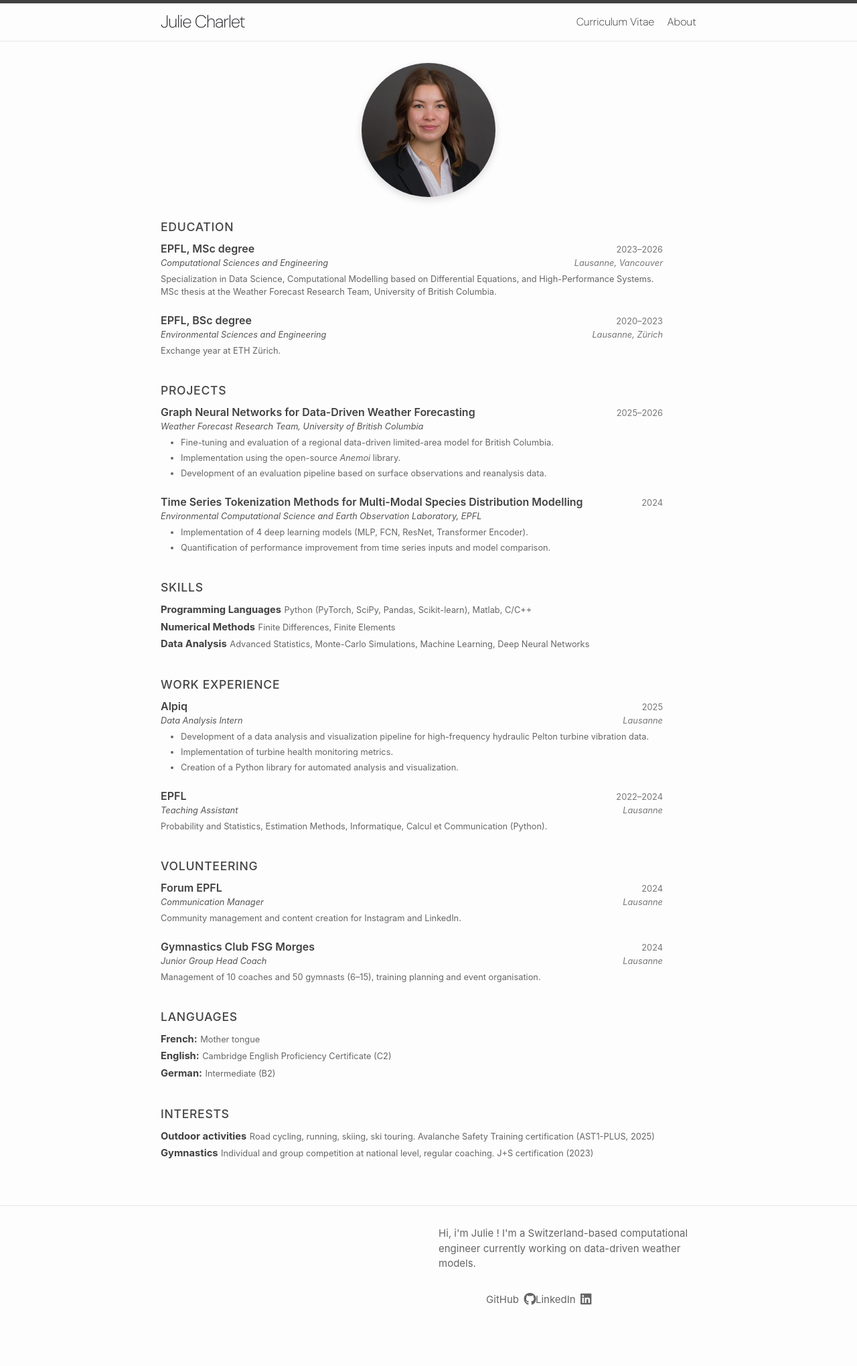
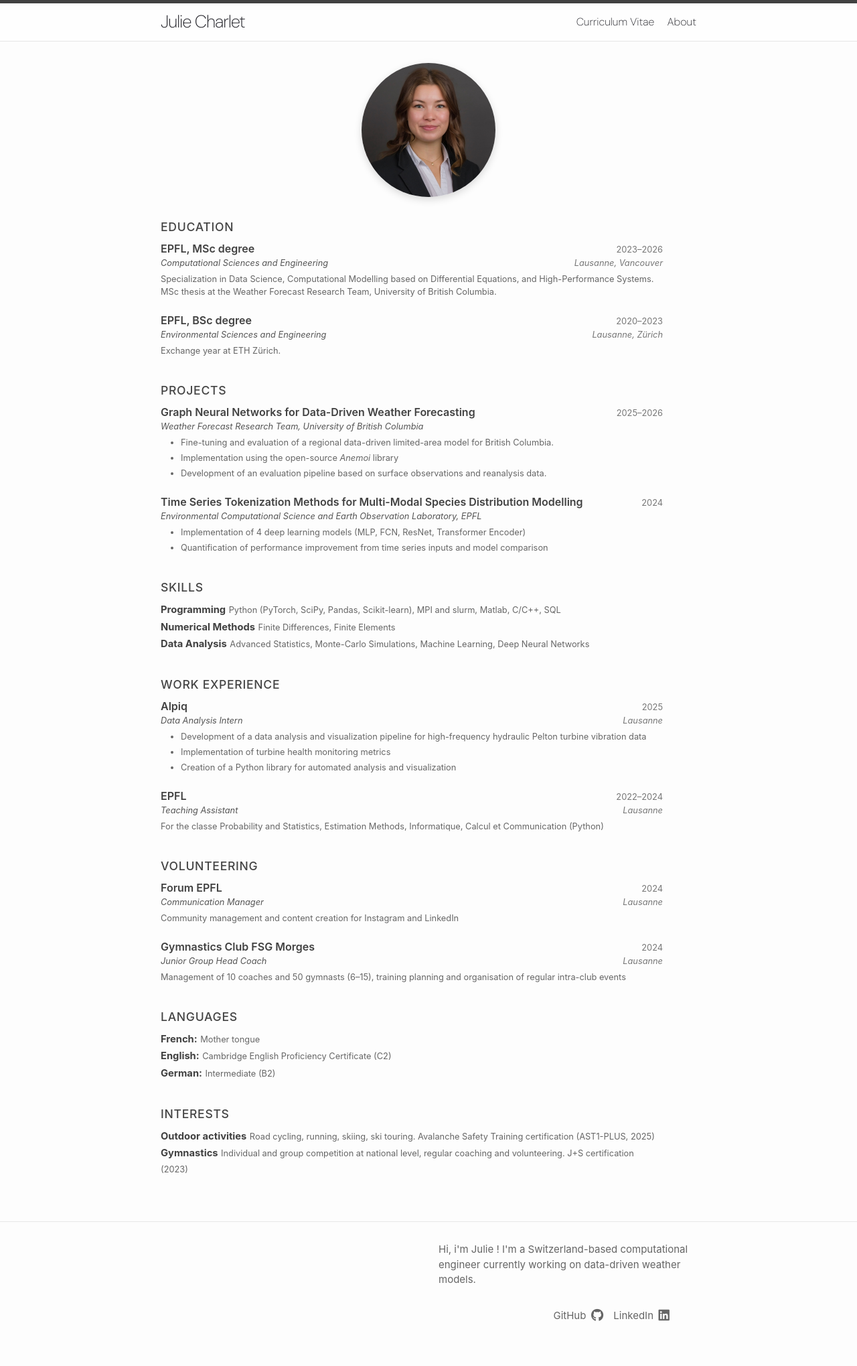
Before and after one commit to chjulie/chjulie.github.io, a Jekyll site: the page built from Curriculum Vitae.markdown, in a window 1280 px wide. Shown: the whole page at 67% size. Built offline with Jekyll 4.4.1, drawn with Linux system fonts in a browser that asks for light colours; before the commit the page ends 2015 px from its top, so only the background shows below that.

```diff
--- a/Curriculum Vitae.markdown
+++ b/Curriculum Vitae.markdown
@@ -53,7 +53,7 @@ layout: base
     </div>
     <ul class="cv-small">
       <li>Fine-tuning and evaluation of a regional data-driven limited-area model for British Columbia.</li>
-      <li>Implementation using the open-source <em>Anemoi</em> library.</li>
+      <li>Implementation using the open-source <em>Anemoi</em> library</li>
       <li>Development of an evaluation pipeline based on surface observations and reanalysis data.</li>
     </ul>
   </div>
@@ -67,8 +67,8 @@ layout: base
       <em><a href="https://www.epfl.ch/labs/eceo/fr/home-fr/" class="cv-link">Environmental Computational Science and Earth Observation Laboratory, EPFL</a></em>
     </div>
     <ul class="cv-small">
-      <li>Implementation of 4 deep learning models (MLP, FCN, ResNet, Transformer Encoder).</li>
-      <li>Quantification of performance improvement from time series inputs and model comparison.</li>
+      <li>Implementation of 4 deep learning models (MLP, FCN, ResNet, Transformer Encoder)</li>
+      <li>Quantification of performance improvement from time series inputs and model comparison</li>
     </ul>
   </div>
 </section>
@@ -78,8 +78,8 @@ layout: base
   <h2>Skills</h2>
 
   <p class="cv-tight">
-    <strong>Programming Languages</strong>
-    <span class="cv-small">Python (PyTorch, SciPy, Pandas, Scikit-learn), Matlab, C/C++</span>
+    <strong>Programming</strong>
+    <span class="cv-small">Python (PyTorch, SciPy, Pandas, Scikit-learn), MPI and slurm, Matlab, C/C++, SQL</span>
   </p>
 
   <p class="cv-tight">
@@ -107,9 +107,9 @@ layout: base
       <span class="cv-right">Lausanne</span>
     </div>
     <ul class="cv-small">
-      <li>Development of a data analysis and visualization pipeline for high-frequency hydraulic Pelton turbine vibration data.</li>
-      <li>Implementation of turbine health monitoring metrics.</li>
-      <li>Creation of a Python library for automated analysis and visualization.</li>
+      <li>Development of a data analysis and visualization pipeline for high-frequency hydraulic Pelton turbine vibration data</li>
+      <li>Implementation of turbine health monitoring metrics</li>
+      <li>Creation of a Python library for automated analysis and visualization</li>
     </ul>
   </div>
 
@@ -123,7 +123,7 @@ layout: base
       <span class="cv-right">Lausanne</span>
     </div>
     <p class="cv-small">
-      Probability and Statistics, Estimation Methods, Informatique, Calcul et Communication (Python).
+      For the classe <it>Probability and Statistics</it>, <it>Estimation Methods</it>, <it>Informatique, Calcul et Communication (Python)</it>
     </p>
   </div>
 </section>
@@ -142,7 +142,7 @@ layout: base
       <span class="cv-right">Lausanne</span>
     </div>
     <p class="cv-small">
-      Community management and content creation for Instagram and LinkedIn.
+      Community management and content creation for Instagram and LinkedIn
     </p>
   </div>
 
@@ -156,7 +156,7 @@ layout: base
       <span class="cv-right">Lausanne</span>
     </div>
     <p class="cv-small">
-      Management of 10 coaches and 50 gymnasts (6–15), training planning and event organisation.
+      Management of 10 coaches and 50 gymnasts (6–15), training planning and organisation of regular intra-club events
     </p>
   </div>
 </section>
@@ -186,6 +186,6 @@ layout: base
 
   <p class="cv-tight">
     <strong>Gymnastics</strong>
-    <span class="cv-small">Individual and group competition at national level, regular coaching. J+S certification (2023)</span>
+    <span class="cv-small">Individual and group competition at national level, regular coaching and volunteering. J+S certification (2023)</span>
   </p>
 </section>
--- a/_sass/minima/custom-styles.scss
+++ b/_sass/minima/custom-styles.scss
@@ -49,6 +49,31 @@ $secondary-font: 'DM Sans';
 */
 .page-content {
     padding-top: 0;
+}
+
+.site-header {
+    background: rgba(255, 255, 255, 0.5);
+    /* optional for readability */
+    margin: 0;
+    margin-top: 0;
+}
+
+.site-header.header {
+    margin: 0;
+    margin-top: 0;
+}
+
+header {
+    margin: 0;
+    padding: 0;
+    position: relative;
+    z-index: 3;
+}
+
+html,
+body {
+    margin: 0;
+    padding: 0;
 }
 
 /**
@@ -130,8 +155,11 @@ $secondary-font: 'DM Sans';
 */
 .site-footer .social-media-list {
     list-style: none;
+    display: flex;
+    gap: 16px;
+    /* modern & clean spacing */
+    list-style: none;
     padding: 0;
-    margin: 0;
 }
 
 .site-footer .social-item {
@@ -180,6 +208,7 @@ $secondary-font: 'DM Sans';
  * Home
  */
 .home-hero {
+    position: relative;
     width: 100vw;
     min-height: 100vh;
 
@@ -198,12 +227,21 @@ $secondary-font: 'DM Sans';
     padding: 2rem;
 }
 
-// .home-hero::before {
-//   content: "";
-//   position: absolute;
-//   inset: 0;
-//   background: rgba(0, 0, 0, 0.35);
-// }
+.home-hero::before {
+    content: "";
+    position: absolute;
+    top: 0;
+    left: 0;
+    width: 100%;
+    height: 100%;
+    /* white with 50% opacity */
+    z-index: 1;
+}
+
+.home-content-box {
+    position: relative;
+    z-index: 2;
+}
 
 .home-hero>* {
     position: relative;
@@ -319,3 +357,11 @@ $secondary-font: 'DM Sans';
     transform: scale(1.01);
     /* very gentle */
 }
+
+/**
+* Footnotes
+*/
+
+.footnotes {
+    font-size: 0.85em;
+}
```
Also changed, not shown: _posts/2025-12-25-multimodal-dl-ecology.md (+7 -3 lines), _posts/2026-01-05-rcnn-solar-jets.md (+2 -0 lines), 4 other files.
